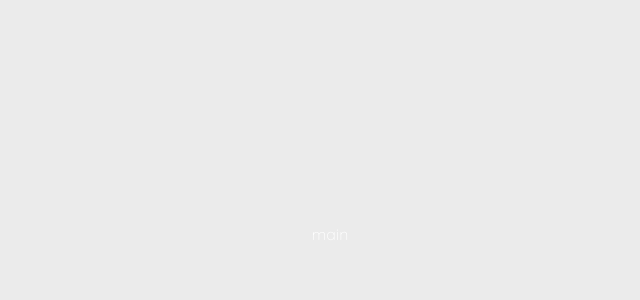
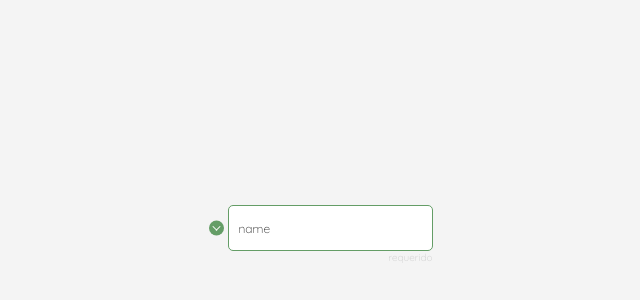
Before and after one commit to CasoGiuseppe/challenge-habitissimo, a Vue app in the folder dev/: page / in a window 1280 px wide. Shown: the part 166-466 px from the top of the page, without its empty margins (310-950 px from the left). Built offline with nearby package versions, Linux system fonts and the light colour scheme.

Commit message:
build input base component

```diff
--- /dev/null
+++ b/dev/src/components/base-input/BaseInput.scss
@@ -0,0 +1,109 @@
+.base-input {
+  $baseinput: &;
+
+  display: flex;
+  flex-direction: column;
+  position: relative;
+
+  &__label {
+    padding: #{($base * 3) + 3 + 'px'} #{$base * 2 + 'px'} #{$base + 'px'};
+    background: $c-white;
+    border: 1px solid $c-gray;
+    border-radius: px2rem(5);
+    display: flex;
+    position: relative;
+    transition: border .4s $a-ease-out;
+
+    &::before,
+    &::after {
+      content: '';
+      position: absolute;
+      top: 50%;
+      transform: translateY(-50%);
+    }
+
+    &::before {
+      @include text--xsmall;
+      content: attr(data-placeholder);
+      color: $c-darkgray;
+      transition: transform .4s $a-ease-out;
+    }
+
+    &--isActive {
+      border-color: $c-secondary;
+
+      &::before {
+        transform: translateY(-50%) translateY(calc((100% - #{$base + 'px'}) * -1));
+      }
+    }
+
+    &--isValid {
+      border-color: $c-valid;
+    }
+
+    &--isInvalid {
+      border-color: $c-warning;
+    }
+  }
+
+  &__field {
+    background: none;
+    border: none;
+    color: $c-darkgray;
+    padding: #{$base - 2 + 'px'}
+  }
+
+  &__required-label {
+    @include text--xxsmall;
+    align-self: flex-end;
+    color: $c-gray;
+  }
+
+  &__validation-icon {
+    background: $c-silver;
+    border-radius: 100%;
+    height: #{$base * 3 + 'px'};
+    position: absolute;
+    top: 50%;
+    left: 0;
+    width: #{$base * 3 + 'px'};
+    transform: translateY(-50%) translateX(-100%) translateX(#{$base * -1 + 'px'});
+    transition: background .4s linear;
+
+    #{$baseinput}__label--isValid &{
+      @include UI-isValid
+    }
+
+    #{$baseinput}__label--isInvalid &{
+      @include UI-isInvalid
+    }
+  }
+
+  .change-validation-leave,
+  .change-validation-enter-to {
+    opacity: 1;
+    transform: translateY(-50%) translateX(-100%) translateX(#{$base * -1 + 'px'})
+  }
+
+  .change-validation-leave-active,
+  .change-validation-enter-active {
+    transition: transform .4s $a-elastic,
+                opacity .4s $a-ease-out,
+                background .4s $a-ease-out;
+  }
+
+  .change-validation-leave-active {
+    transition-duration: .4s;
+    transition-timing-function: $a-ease-out
+  }
+
+  .change-validation-leave-to {
+    opacity: 0;
+    transform: translateY(-50%) translateX(-100%) translateX(#{($base * 2) * -1 + 'px'});
+  }
+
+  .change-validation-enter {
+    opacity: 0;
+    transform: translateY(-50%) translateX(0)
+  }
+}
--- /dev/null
+++ b/dev/src/components/base-input/BaseInput.vue
@@ -0,0 +1,108 @@
+<template>
+  <div class="base-input">
+    <label
+      :class="[
+        'base-input__label',
+        onActive ? 'base-input__label--isActive' : null,
+        Object.prototype.hasOwnProperty.call(this.isValidate, 'state') && !isValidate.state
+          ? 'base-input__label--isInvalid'
+          : null,
+        Object.prototype.hasOwnProperty.call(this.isValidate, 'state') && isValidate.state
+          ? 'base-input__label--isValid'
+          : null,
+      ]"
+      :for="id"
+      :data-placeholder="placeholder">
+      <input
+        class="base-input__field"
+        :type="type"
+        :id="id"
+        :required="isRequired.state"
+        @focus="handleActiveState"
+        @blur="handleActiveState"
+        @input="handleInput"/>
+      <!-- UI validation icon -->
+      <transition
+        mode="out-in"
+        name="change-validation">
+          <span
+            class="base-input__validation-icon"
+            v-if="Object.prototype.hasOwnProperty.call(this.isValidate, 'state')"
+            :key="isValidate.state">
+          </span>
+      </transition>
+    </label>
+
+    <!-- required label -->
+    <span
+      class="base-input__required-label"
+      v-if="isRequired.state">
+        {{isRequired.label}}
+    </span>
+  </div>
+</template>
+
+<script>
+export default {
+  name: 'BaseInput',
+  data() {
+    return {
+      onFocus: false,
+      onActive: false,
+    };
+  },
+
+  props: {
+    type: {
+      type: String,
+      default: 'text',
+    },
+
+    id: {
+      type: String,
+      default: 'test',
+    },
+
+    placeholder: {
+      type: String,
+      default: 'placeholder',
+    },
+
+    isRequired: {
+      type: Object,
+      default() {
+        return {
+          state: false,
+          label: 'required',
+        };
+      },
+    },
+
+    isValidate: {
+      type: Object,
+      default() {
+        return {};
+      },
+    },
+  },
+
+  methods: {
+    handleInput(e) {
+      this.$emit('input', e.target.value);
+    },
+
+    handleActiveState(e) {
+      const { type } = e;
+
+      if (type === 'blur') {
+        this.onActive = e.target.value !== '';
+      } else {
+        this.onActive = true;
+        delete this.isValidate.state;
+      }
+    },
+  },
+};
+</script>
+
+<style lang='scss' scoped src= './BaseInput.scss'></style>
--- a/dev/src/styles/base/elements.scss
+++ b/dev/src/styles/base/elements.scss
@@ -8,7 +8,8 @@
 }
 
 body {
-  background: $c-silver;
+  background: rgba($c-silver, .5);
+  color: $c-darkgray;
 }
 
 button {
--- a/dev/src/styles/base/generic.scss
+++ b/dev/src/styles/base/generic.scss
@@ -8,7 +8,7 @@
 	-webkit-tap-highlight-color: rgba(0, 0, 0, 0);
 
   &::selection {
-    background-color: $c-black;
+    background-color: $c-secondary;
     color: $c-white
   }
 }
--- a/dev/src/styles/base/settings.scss
+++ b/dev/src/styles/base/settings.scss
@@ -7,6 +7,7 @@ $c-silver: #ebebeb;
 $c-gray: #cccccc;
 $c-darkgray: #2b2b2b;
 $c-warning: #ff0000;
+$c-valid: #649d66;
 
 //- custom fonts weight
 $light: 300;
@@ -33,6 +34,14 @@ $Quicksand: 'Quicksand';
 @mixin text--bold {
   font-family: $Quicksand, sans-serif;
   font-weight: $bold;
+}
+
+@mixin text--xsmall {
+  font-size: px2rem(12);
+}
+
+@mixin text--xxsmall {
+  font-size: px2rem(10);
 }
 
 //- custom easing transition
--- a/dev/src/styles/base/tools.scss
+++ b/dev/src/styles/base/tools.scss
@@ -6,6 +6,55 @@ $browser-context: 16;
 }
 
 //- CUSTOM MIXINS:
+//- UI elements
+@mixin UI-isValid {
+  background: $c-valid;
+
+  &::before,
+  &::after {
+    background: $c-white;
+    content: '';
+    height: 40%;
+    left: 50%;
+    position: absolute;
+    top: 50%;
+    width: 1px;
+    transform-origin: center bottom;
+  }
+
+  &::before {
+    transform: translateX(-50%) translateX(1px) translateY(-50%) rotate(-45deg);
+  }
+
+  &::after {
+    transform: translateX(-50%) translateY(-50%) rotate(45deg);
+  }
+}
+
+@mixin UI-isInvalid {
+  background: $c-warning;
+
+  &::before,
+  &::after {
+    background: $c-white;
+    content: '';
+    height: 50%;
+    left: 50%;
+    position: absolute;
+    top: 50%;
+    width: 1px;
+    transform-origin: center center;
+  }
+
+  &::before {
+    transform: translateX(-50%) translateY(-50%) rotate(-45deg);
+  }
+
+  &::after {
+    transform: translateX(-50%) translateY(-50%) rotate(45deg);
+  }
+}
+
 //- typography mixins
 
 
--- a/dev/src/views/main-wrap/MainWrap.vue
+++ b/dev/src/views/main-wrap/MainWrap.vue
@@ -1,9 +1,24 @@
 <template>
-  <div>main</div>
+  <!--
+    @param id {string}
+    @param type {string}
+    @param isRequired {object}
+    @param isValidate {object}
+    @emit handleInput
+   -->
+  <BaseInput
+    id="field"
+    placeholder="name"
+    :isRequired="{ state: true, label: 'requerido' }"
+    :isValidate="{ state: true }"/>
 </template>
 
 <script>
 export default {
   name: 'MainWrap',
+
+  components: {
+    BaseInput: () => import(/* webpackChunkName: "BaseInput" */ '@/components/base-input/BaseInput'),
+  },
 };
 </script>
--- a/dev/vue.config.js
+++ b/dev/vue.config.js
@@ -1,16 +1,7 @@
-var path = require('path')
-
 module.exports = {
   css: {
-
     loaderOptions: {
       sass: {
-        sassOptions: {
-          includePaths: [
-            path.resolve(__dirname, 'src/')
-          ],
-          indentedSyntax: true,
-        },
         prependData: `@import '~@/styles/index.scss';`
       }
     }
```
